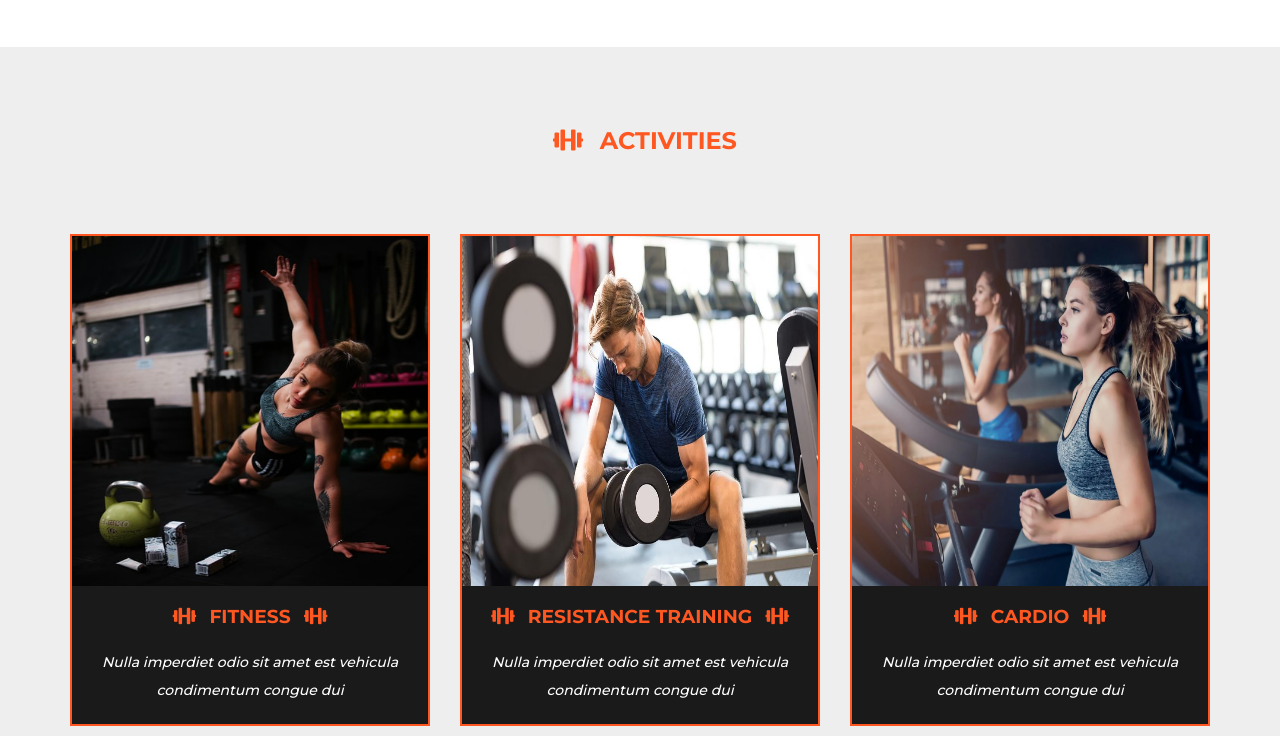
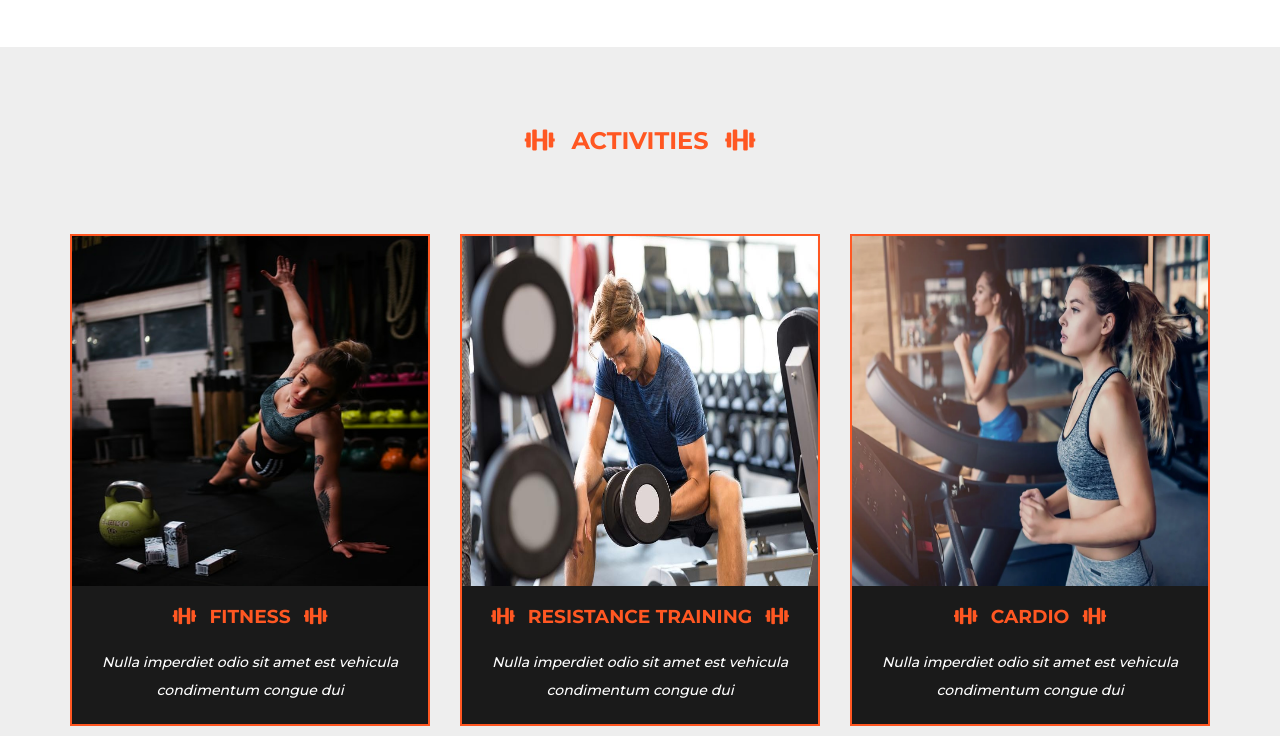
Before and after one commit to PhilopaterHany/Fitness-Club-Template, a plain HTML site: page index.html in a window 1280 px wide. Shown: the part 1271-2007 px from the top of the page. Drawn offline with Linux system fonts and the light colour scheme.

Commit message:
Update index.html

```diff
--- a/index.html
+++ b/index.html
@@ -90,7 +90,7 @@
                 <h2>
                     <i class="fas fa-dumbbell"></i>
                     activities
-                    <iclass="fas fa-dumbbell"></i>
+                    <i class="fas fa-dumbbell"></i>
                 </h2>
                 <div class="content">
                     <div>
```
